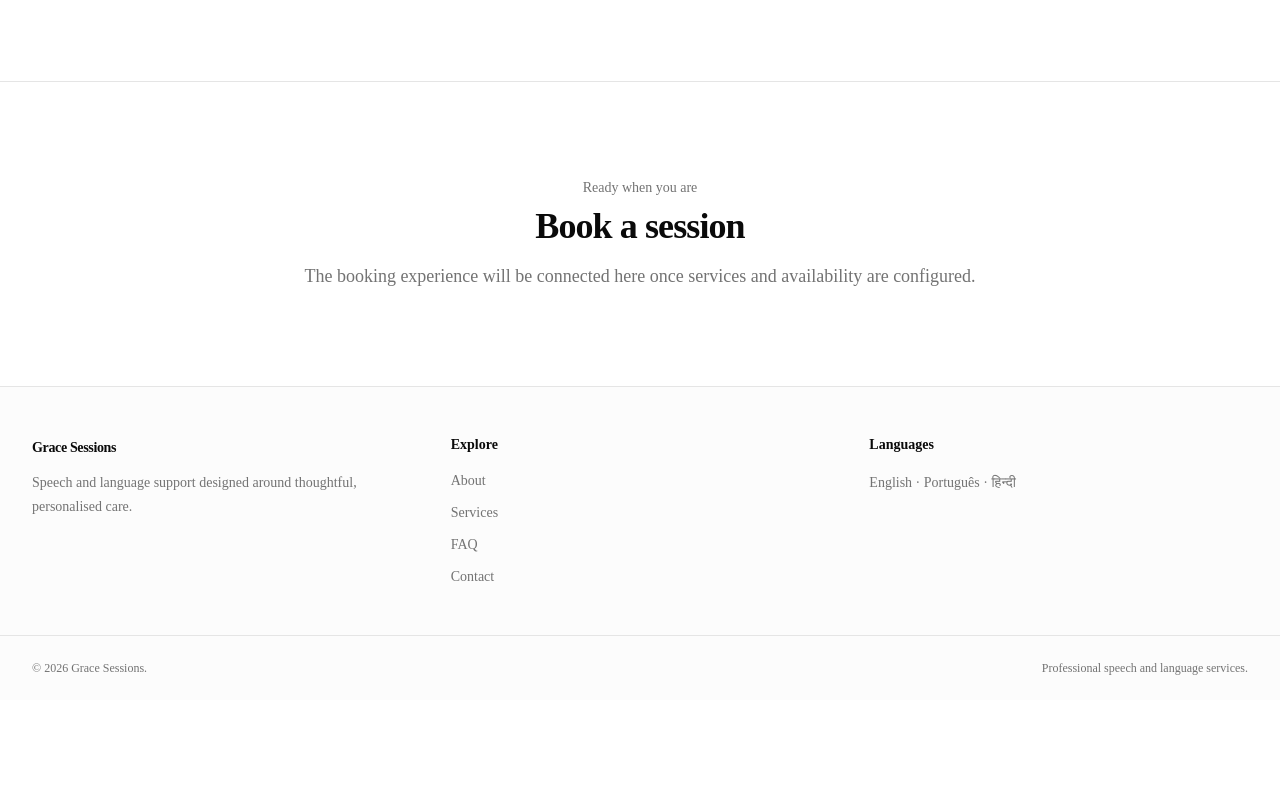
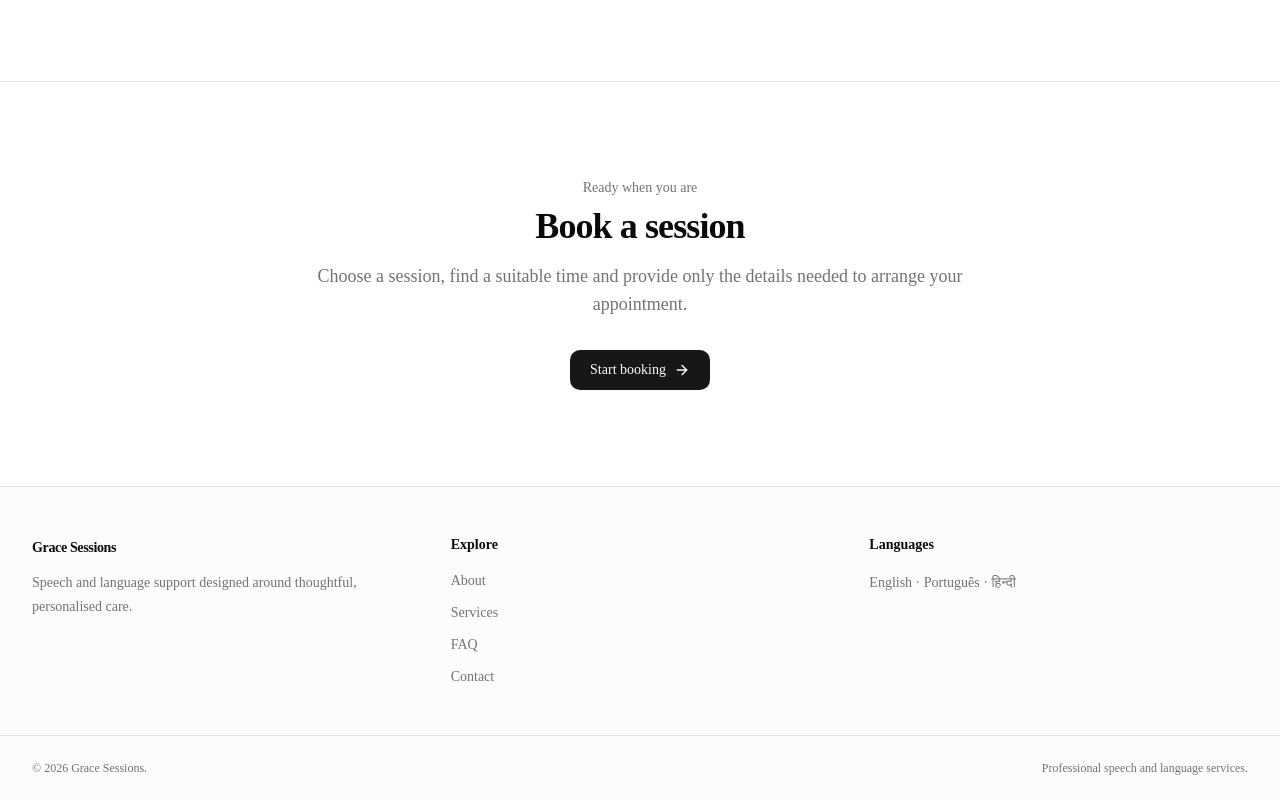
Before and after one commit to Praisepaul/MySLP, a Next.js app: page / in a window 1280 px wide. Shown: the part 2796-3596 px from the top of the page. Before the commit the page ends 3496 px from the top, so only its background shows below. Built offline with nearby package versions, Linux system fonts and the light colour scheme.

Commit message:
feat: connect homepage booking CTA

```diff
--- a/app/page.tsx
+++ b/app/page.tsx
@@ -1,3 +1,5 @@
+import { ArrowRight } from "lucide-react";
+import Link from "next/link";
 import { ProfileAbout } from "@/components/public/profile/profile-about";
 import { ProfileFaq } from "@/components/public/profile/profile-faq";
 import { ProfileHero } from "@/components/public/profile/profile-hero";
@@ -10,23 +12,21 @@ export default function Home() {
   return (
     <div className="flex min-h-screen flex-col">
       <PublicHeader />
-
       <main className="flex-1">
         <ProfileHero />
         <ProfileAbout />
         <ProfileServicesPreview />
         <ProfileHowItWorks />
         <ProfileFaq />
-
         <section id="book" aria-labelledby="book-title" className="border-t py-20 sm:py-24">
           <div className="mx-auto w-full max-w-4xl px-4 text-center sm:px-6 lg:px-8">
             <p className="text-sm font-medium text-muted-foreground">Ready when you are</p>
             <h2 id="book-title" className="mt-2 text-3xl font-semibold tracking-tight sm:text-4xl">Book a session</h2>
-            <p className="mx-auto mt-4 max-w-2xl text-base leading-7 text-muted-foreground sm:text-lg">The booking experience will be connected here once services and availability are configured.</p>
+            <p className="mx-auto mt-4 max-w-2xl text-base leading-7 text-muted-foreground sm:text-lg">Choose a session, find a suitable time and provide only the details needed to arrange your appointment.</p>
+            <Link href="/book" className="mt-8 inline-flex items-center gap-2 rounded-lg bg-primary px-5 py-2.5 text-sm font-medium text-primary-foreground transition-opacity hover:opacity-90">Start booking <ArrowRight aria-hidden="true" className="size-4" /></Link>
           </div>
         </section>
       </main>
-
       <PublicFooter />
     </div>
   );
```
